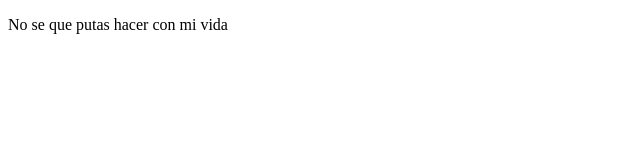
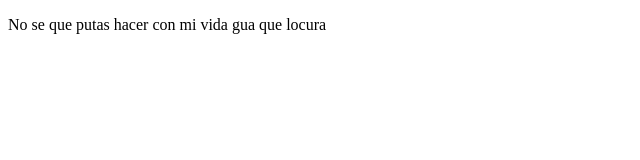
Before and after one commit to Pixelolpro/ProyectoDemoCurosPrework, a plain HTML site: page index.html in a window 1280 px wide. Shown: the whole page, without its empty margins (0-640 px from the left). Drawn offline with Linux system fonts and the light colour scheme.

Commit message:
cambios agregamos guatafac

```diff
--- a/index.html
+++ b/index.html
@@ -9,7 +9,7 @@
 </head>
 <body>
     <p>
-    No se que putas hacer con mi vida
+    No se que putas hacer con mi vida gua que locura
     </p>
 </body>
 </html>
```
